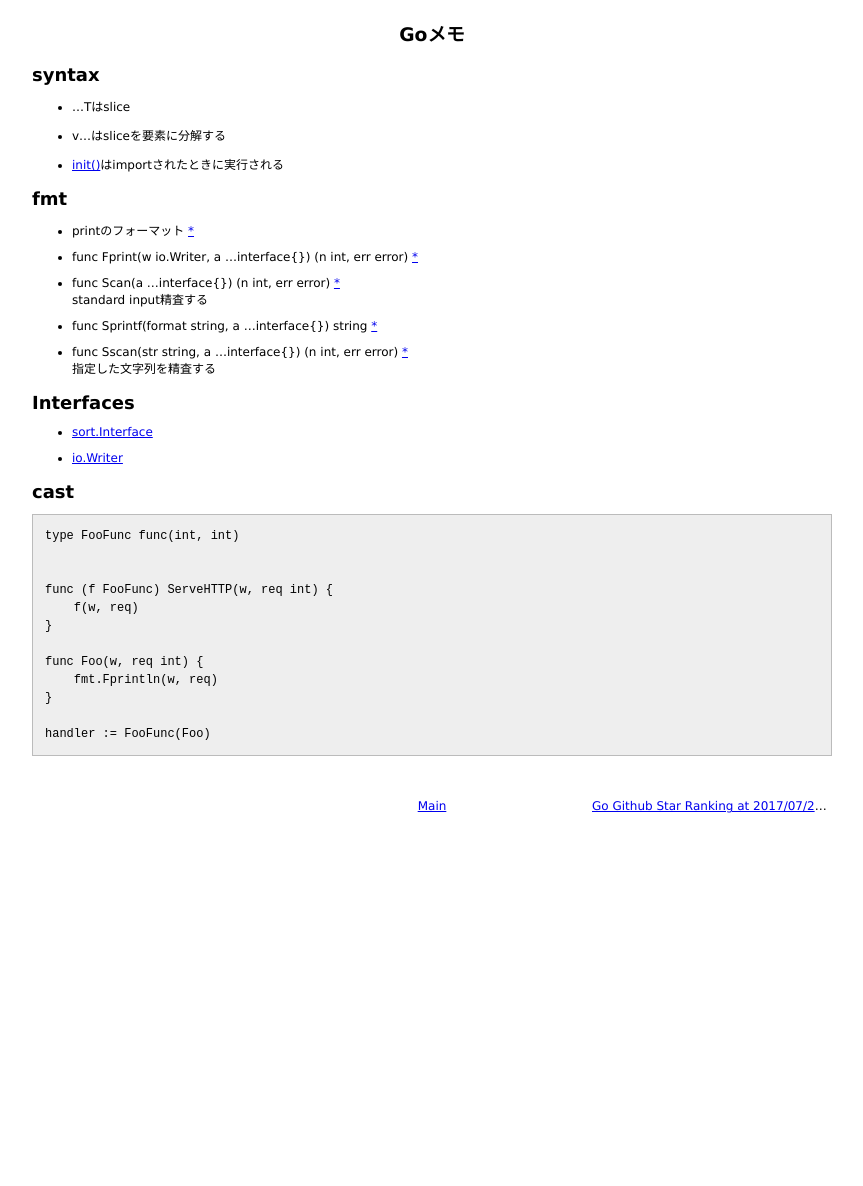
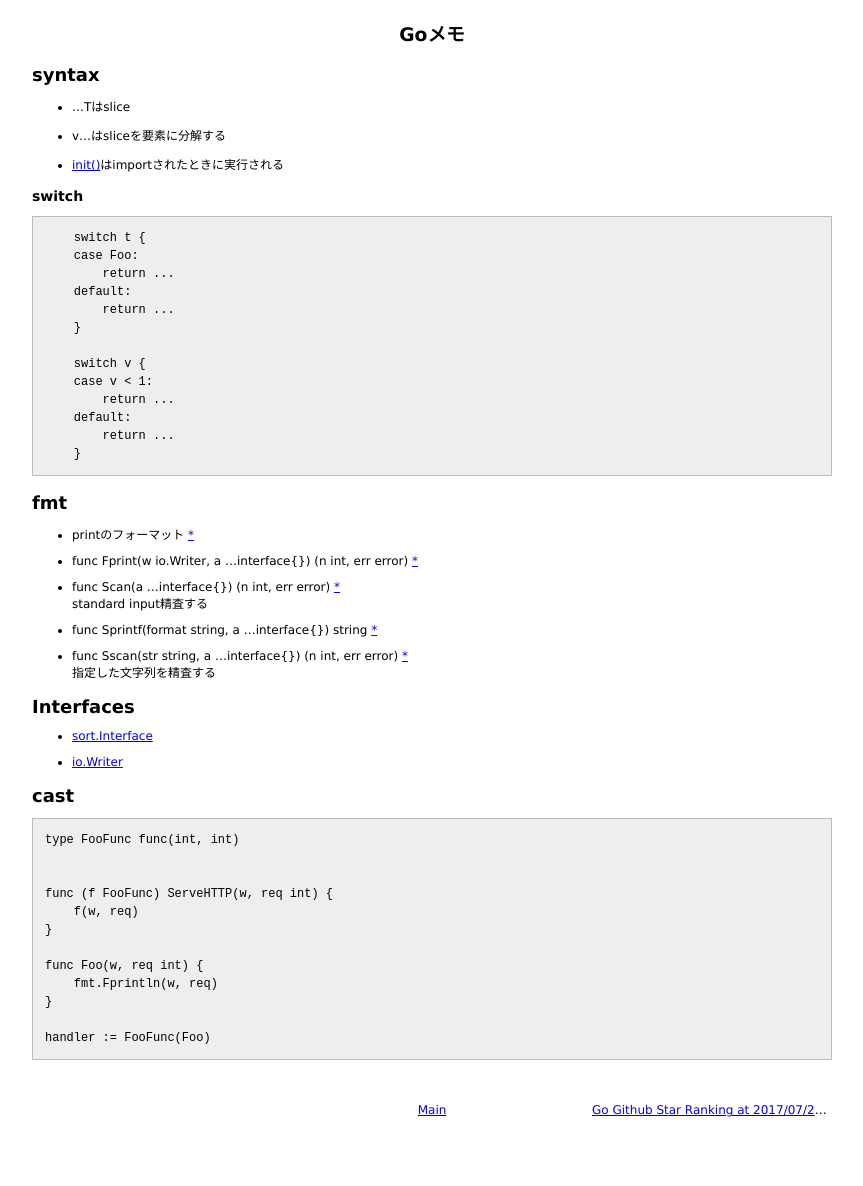
Before and after one commit to 38elements/38elements.github.com, a Jekyll site: the page built from _posts/2017-08-12-go.md, in a window 1280 px wide. Shown: the whole page, without its empty margins (208-1071 px from the left). Built offline with Jekyll 4.4.1, drawn with Linux system fonts in a browser that asks for light colours; before the commit the page ends 900 px from its top, so only the background shows below that.

Commit message:
Update 2017-08-12-go.md

````diff
--- a/_posts/2017-08-12-go.md
+++ b/_posts/2017-08-12-go.md
@@ -10,6 +10,24 @@ title: Goメモ
 * v...はsliceを要素に分解する
 
 * [init()](https://golang.org/doc/effective_go.html#init)はimportされたときに実行される
+
+### switch
+
+```Go
+    switch t {
+    case Foo:
+        return ...
+    default:
+        return ...
+    }
+
+    switch v {
+    case v < 1:
+        return ...
+    default:
+        return ...
+    }
+```
 
 ## fmt
 
````
